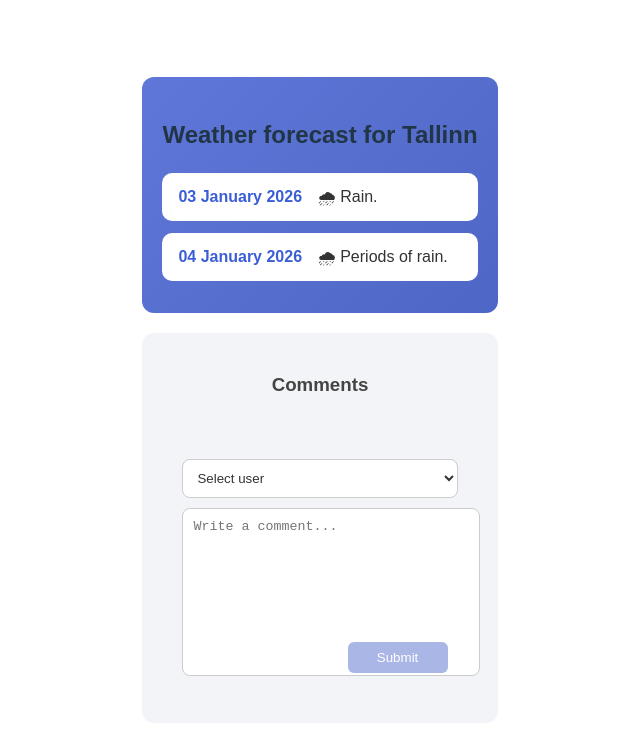
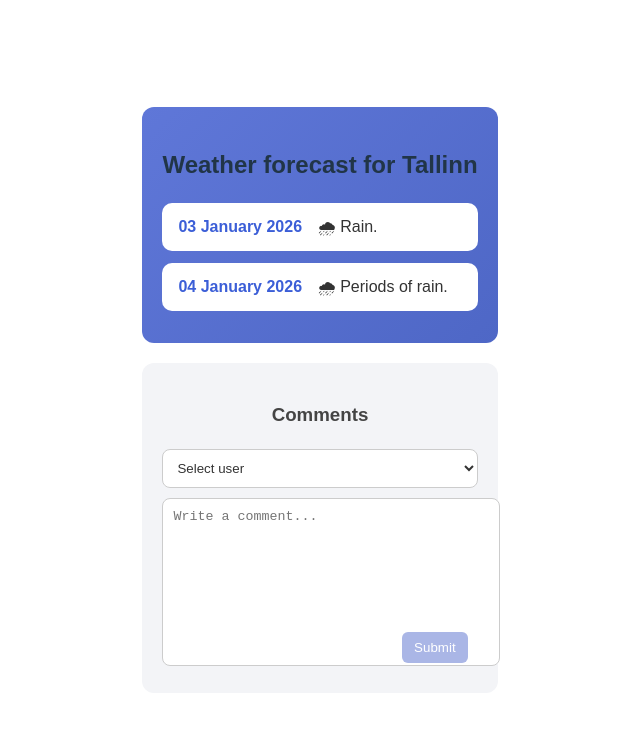
Before and after one commit to anusirkas/vue-vite-project, a Vue app: page / in a window 1280 px wide. Shown: the top 742 px of the page, without its empty margins (320-960 px from the left). Built offline with nearby package versions, Linux system fonts and the light colour scheme.

Commit message:
Moved all components code logic into App.vue and kept the UI similar to pdf

```diff
--- a/src/App.vue
+++ b/src/App.vue
@@ -16,17 +16,110 @@
 
     <div class="comments-card">
       <h3>Comments</h3>
+
+      <!-- Comments list (inlined from CommentList + CommentItem) -->
       <div>
-        <CommentSection />
+        <div
+          v-for="comment in comments"
+          :key="comment.id"
+          class="comment"
+        >
+          <div class="avatar">{{ getInitials(comment.user) }}</div>
+
+          <div class="comment-body">
+            <div class="comment-meta">
+              <strong class="comment-user">{{ comment.user }}</strong>
+              <div class="comment-text">{{ comment.text }}</div>
+            </div>
+            <small>{{ formatDate(comment.createdAt) }}</small>
+          </div>
+        </div>
       </div>
+
+      <!-- Form (inlined from CommentForm) -->
+      <form class="form-section" @submit.prevent="handleSubmit">
+        <select v-model="selectedUser" class="user-input">
+          <option disabled value="">Select user</option>
+          <option v-for="user in users" :key="user.id" :value="user.name">
+            {{ user.name }}
+          </option>
+        </select>
+
+        <div class="textarea-wrapper">
+          <textarea
+            v-model="message"
+            class="comment-input"
+            placeholder="Write a comment..."
+          ></textarea>
+
+          <button class="submit-btn" type="submit">Submit</button>
+        </div>
+      </form>
     </div>
 
   </div>
 </template>
 
 <script setup>
-import CommentSection from './components/CommentSection.vue';
+import { ref, onMounted, watch } from 'vue'
 
+const users = [
+  { id: 1, name: 'John Doe' },
+  { id: 2, name: 'Jane Smith' }
+]
+
+const comments = ref([])
+const selectedUser = ref('')
+const message = ref('')
+
+onMounted(() => {
+  const saved = localStorage.getItem('comments')
+  if (saved) {
+    try {
+      comments.value = JSON.parse(saved)
+    } catch (e) {
+      comments.value = []
+    }
+  }
+})
+
+watch(comments, (newComments) => {
+  localStorage.setItem('comments', JSON.stringify(newComments))
+}, { deep: true })
+
+function formatDate(d) {
+  return new Date(d).toLocaleString()
+}
+
+function getInitials(name = '') {
+  return String(name)
+    .split(' ')
+    .map(n => n[0] || '')
+    .join('')
+    .slice(0,2)
+    .toUpperCase()
+}
+
+function addComment(comment) {
+  comments.value.push(comment)
+}
+
+function handleSubmit() {
+  if (!selectedUser.value || !message.value) return
+
+  const comment = {
+    id: Date.now(),
+    user: selectedUser.value,
+    text: message.value,
+    createdAt: new Date().toISOString()
+  }
+
+  addComment(comment)
+
+  // reset
+  message.value = ''
+  selectedUser.value = ''
+}
 </script>
 
 <style>
@@ -57,9 +150,6 @@ import CommentSection from './components/CommentSection.vue';
   align-items: center;
 }
 
-.weather-item {
-  display: flex;
-}
 .date {
   color: #3b5ed7;
   font-weight: 600;
@@ -107,7 +197,6 @@ import CommentSection from './components/CommentSection.vue';
 
 .form-section {
   margin-top: 20px;
-  text-decoration: #000000;
 }
 
 .user-input {
@@ -128,7 +217,7 @@ import CommentSection from './components/CommentSection.vue';
   width: 100%;
   height: 100px;
   padding: 10px;
-  padding-bottom: 45px;   /* ruum nupu jaoks */
+  padding-bottom: 56px;   /* space for button */
   border-radius: 8px;
   border: 1px solid #ccc;
   resize: none;
@@ -136,19 +225,17 @@ import CommentSection from './components/CommentSection.vue';
   color: #333;
 }
 
-.submit-btn {
+.textarea-wrapper .submit-btn {
   position: absolute;
-  left: 60%;
-  margin-top: -60px;
-  padding: 6px 14px;
+  right: 10px;
+  bottom: 10px;
+  padding: 8px 12px;
   border-radius: 6px;
   border: none;
   background: #aab6e6;
   color: white;
   cursor: pointer;
 }
+.textarea-wrapper .submit-btn:hover { background: #8f9fdd; }
 
-.submit-btn:hover {
-  background: #8f9fdd;
-}
 </style>
```
